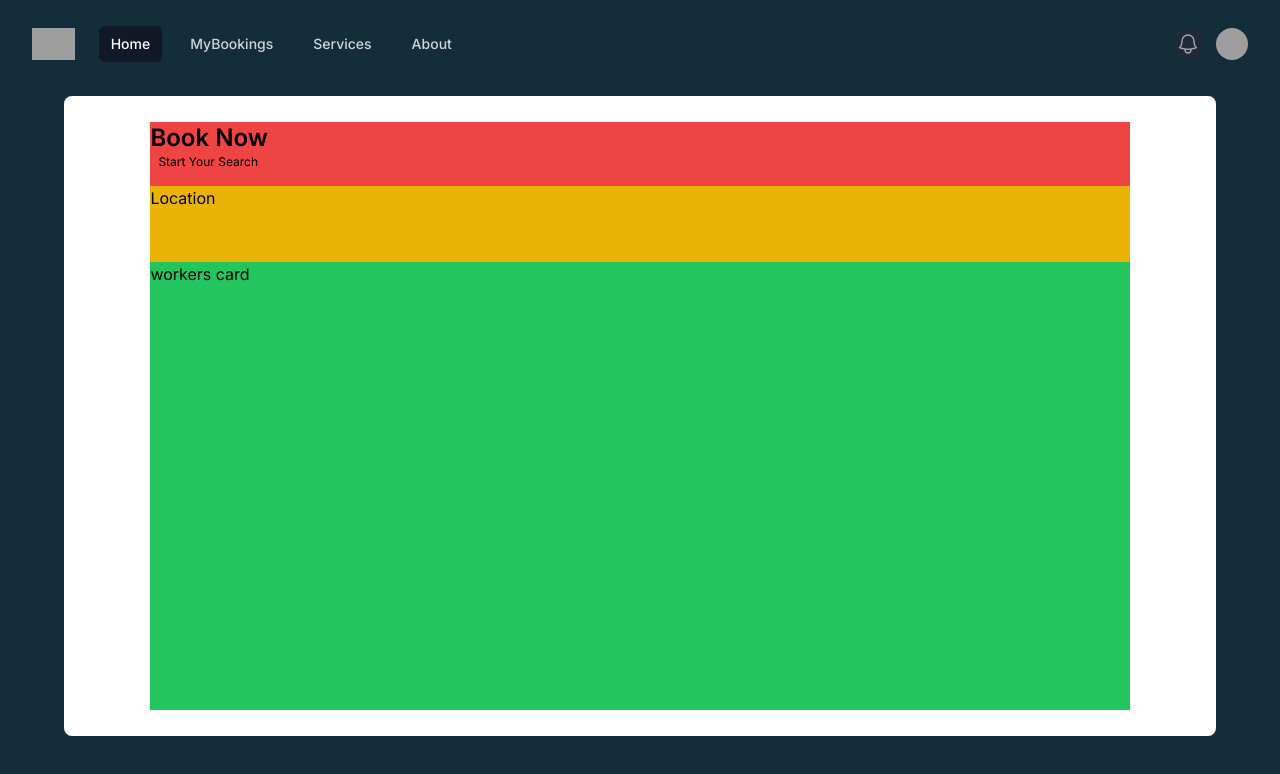
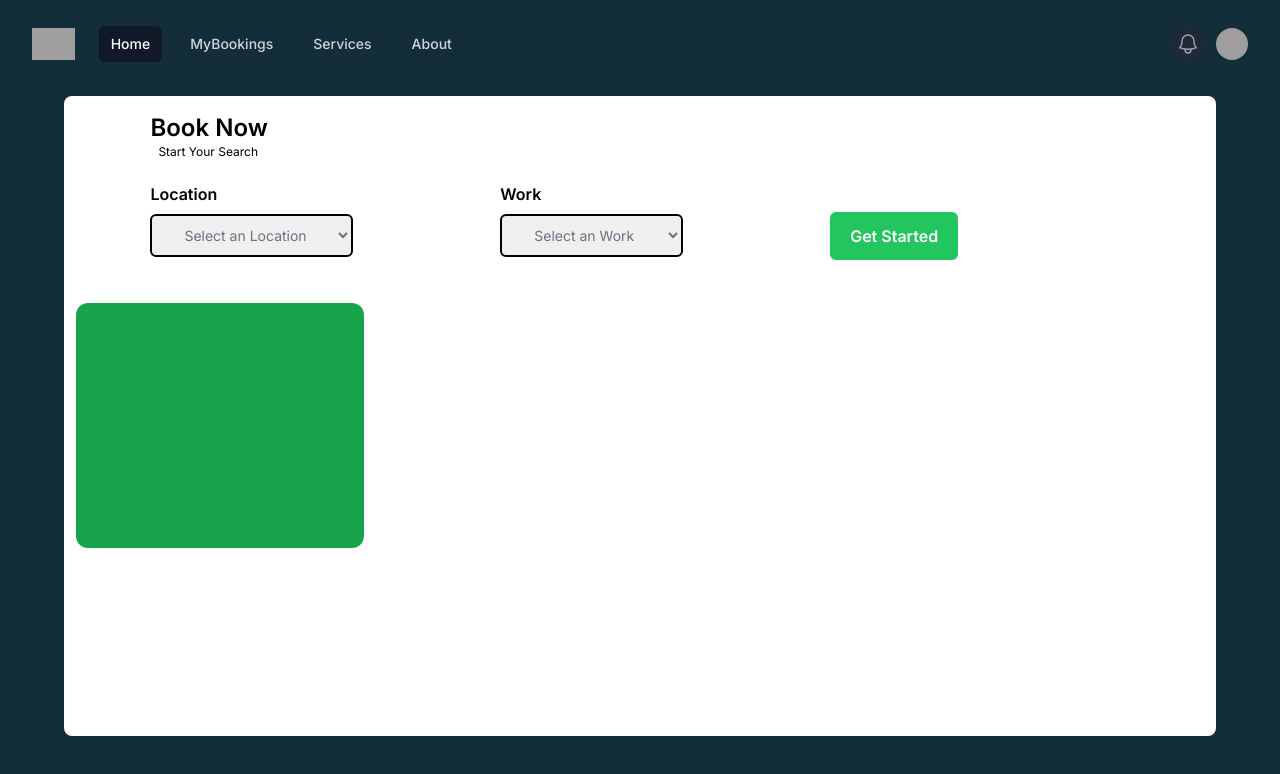
Before and after one commit to ManikavelP/Thozhilali-Frontend, a React (Create React App) app: page /home in a window 1280 px wide. Shown: the top 774 px of the page. Built offline with nearby package versions, Linux system fonts and the light colour scheme; grey boxes are pictures that could not be loaded.

Commit message:
home page updated

```diff
--- a/package.json
+++ b/package.json
@@ -13,6 +13,7 @@
     "@testing-library/user-event": "^13.5.0",
     "react": "^18.2.0",
     "react-dom": "^18.2.0",
+    "react-icons": "^5.0.1",
     "react-router-dom": "^6.22.0",
     "react-scripts": "5.0.1",
     "tailwind": "^4.0.0",
--- a/src/App.css
+++ b/src/App.css
@@ -15,3 +15,7 @@
 body{
   font-family: 'Inter', sans-serif;
 }
+
+.custom-gap{
+  gap:12px;
+}
--- a/src/pages/HomePage/HomePage.jsx
+++ b/src/pages/HomePage/HomePage.jsx
@@ -1,33 +1,91 @@
 import React from "react";
 import Navbar from "../../components/Navbar";
-import Footer from "../../components/Footer";
-import { FOCUSABLE_SELECTOR } from "@testing-library/user-event/dist/utils";
 
+import { useState } from "react";
 const HomePage = () => {
+  const [location, setLocation] = useState("");
+  const [work, setWork] = useState("");
+
+  const handleSubmit = (e) => {
+    e.preventDefault();
+    // Performing Backend Operations
+    console.log("Location:", location);
+    console.log("Work:", work);
+  };
   return (
     <>
-      {/* <Navbar/>
-    <div className='bg-backGround'>
-
-      <div className='flex flex-col sm:flex-row bg-white w-auto mt-10'>
-
-            <div className='flex w-10 h-10  p-10 bg-green-400'></div>
-      </div>
-
-
-    </div>
-    <Footer/> */}
-      <div className="bg-backGround h-screen w-full">
+      <div className="bg-backGround  h-screen w-full">
         <Navbar />
         <div className="justify-center flex items-center w-full h-[80%] mt-5">
           <div className="bg-white h-[100%] w-[90%] rounded-lg flex flex-col items-center justify-center">
-            <div className="bg-red-500 w-[85%] h-[10%]">
+            <div className="mt-4 w-[85%] h-[10%] ">
               <h1 className="text-2xl font-semibold  ">Book Now</h1>
-              <p className= "text-xs ml-2">Start Your Search</p>
+              <p className="text-xs ml-2">Start Your Search</p>
             </div>
-            <div className="bg-yellow-500 w-[85%] h-[12%] ">Location </div>
-            <div className="bg-green-500 w-[85%] h-[70%]">
-              workers card
+            <div className=" w-[85%] h-[20%] mt-3 justify-between">
+              <div
+
+                className="flex flex-col sm:flex-row justify-start items-center gap-[15%]   cursor-pointer"
+              >
+                <div>
+                  <label
+                    htmlFor="location"
+                    className="block mb-2 font-semibold"
+                  >
+                    Location
+                  </label>
+                  <select
+                    id="location"
+                    name="location"
+                    value={location}
+                    onChange={(e) => setLocation(e.target.value)}
+                    className="w-full sm:w-auto px-7 py-2.5 border-2 border-black rounded-md mb-4 sm:mb-0 text-sm text-gray-500"
+                  >
+                    <option value="" className="text-gray-500 ">
+                      Select an Location
+                    </option>
+                    <option value="Chennai">Chennai</option>
+                    <option value="Kanchipuram">Kanchipuram</option>
+                    <option value="velore">Velore</option>
+                    <option value="Kangeyam">Kangeyam</option>
+                  </select>
+                </div>
+
+                <div className="flex flex-col  sm:items-start">
+                  <label htmlFor="work" className="block mb-2 font-semibold">
+                    Work
+                  </label>
+                  <select
+                    id="work"
+                    name="work"
+                    value={work}
+                    onChange={(e) => setWork(e.target.value)}
+                    className="w-[100%] sm:w-auto sm:px-7 sm:py-2.5 px-10 py-2.5 border-2 border-black rounded-md mb-4 sm:mb-0 text-sm text-gray-500"
+                  >
+                    <option value="" className="text-gray-500">
+                      Select an Work
+                    </option>
+                    <option value="Vessel Washing">Vessel washing</option>
+                    <option value="Floor Washing">Floor Washing</option>
+                    <option value="Grooming">Grooming </option>
+                    <option value="Total Cleaning">Total Cleaning</option>
+
+                  </select>
+                </div>
+
+                <button
+                  type="submit"
+                  className="w-[70%] sm:w-auto sm:px-5 sm:py-3 py-2.5 bg-green-500 text-white rounded-md hover:bg-backGround self-center sm:self-auto sm:mt-8 font-semibold"
+                  onSubmit={handleSubmit}
+                >
+                  Get Started
+                </button>
+              </div>
+            </div>
+            <div className="hidden:bg-green-500 w-[100%] h-[80%] justify-center">
+              <div className="bg-green-600 w-[25%] h-[55%] m-3 rounded-xl flex flex-row ">
+
+              </div>
             </div>
           </div>
         </div>
```
Also changed, not shown: 1 other file (tests, documents, lock files or other folders).
